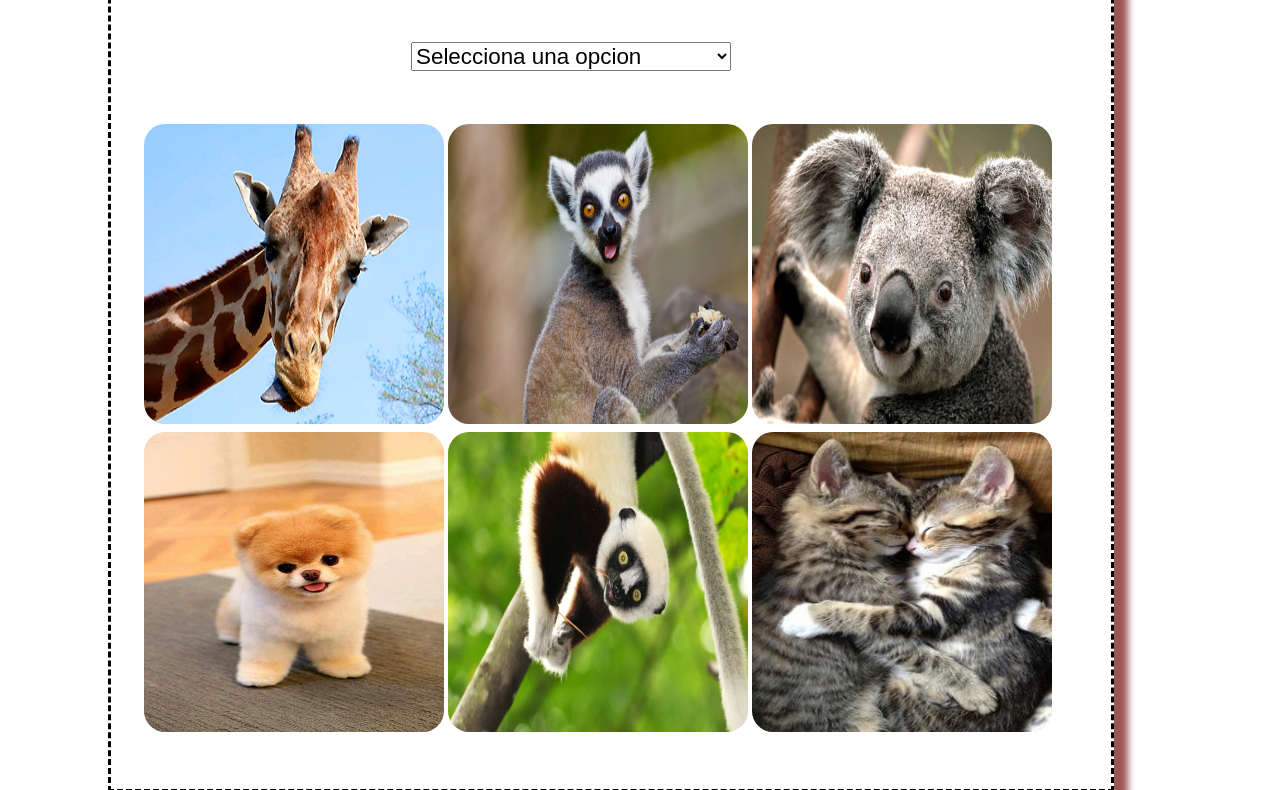
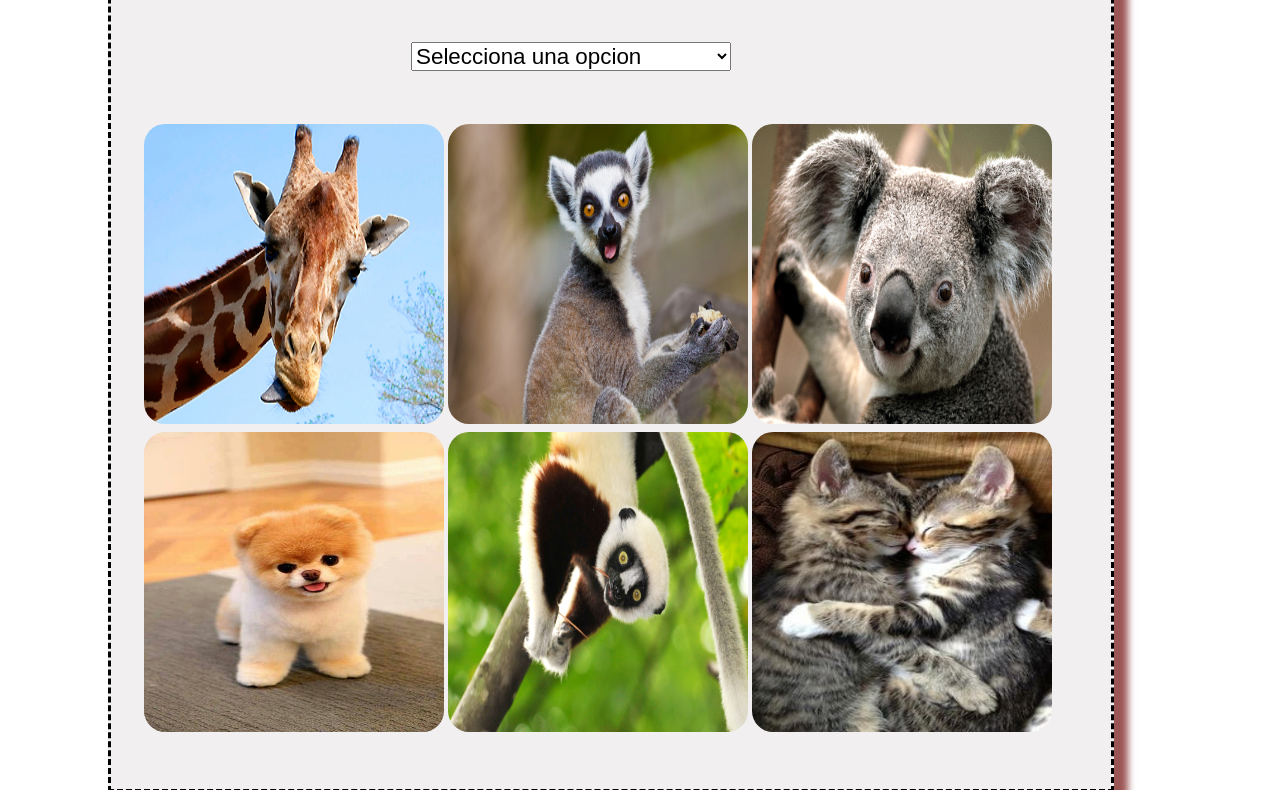
Before and after one commit to mgmp2/Mini-Zoo, a plain HTML site: page index.html in a window 1280 px wide. Shown: the part 192-982 px from the top of the page. Drawn offline with Linux system fonts and the light colour scheme.

Commit message:
add color

```diff
--- a/assets/css/main.css
+++ b/assets/css/main.css
@@ -2,7 +2,8 @@
   width: 1000px;
   margin: 100px;
   border-style: dashed;
-  box-shadow: 14px 16px 7px #9c5555
+  box-shadow: 14px 16px 7px #9c5555;
+  background-color: rgba(197, 190, 190, 0.25);
 }
 h1 {
   font-style: italic;
```
